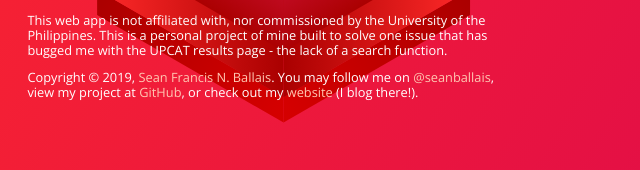
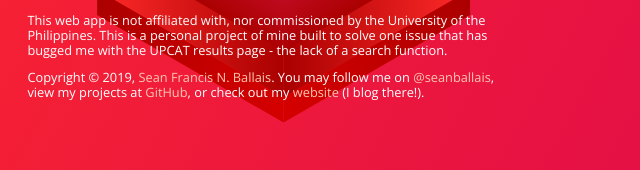
Before and after one commit to seanballais/upcat-results, a plain HTML site: page index.html in a window 1280 px wide. Shown: the part 627-797 px from the top of the page, 0-640 px from the left. Drawn offline with nearby package versions, Linux system fonts and the light colour scheme.

```diff
--- a/index.html
+++ b/index.html
@@ -27,7 +27,7 @@
       <footer class="block">
         <p>This web app is <bold>not</bold> affiliated with, nor commissioned by the University of the Philippines. This is a personal project of mine built to solve one issue that has bugged me with the UPCAT results page - the lack of a search function.</p>
 
-        <p>Copyright &copy; <script type="text/javascript">document.write(new Date().getFullYear());</script><noscript>2019</noscript>, <a href="https://seanballais.github.io/">Sean Francis N. Ballais</a>. You may follow me on <a href="https://twitter.com/seanballais/">@seanballais</a>, view my project at <a href="https://github.com/seanballais/">GitHub</a>, or check out my <a href="https://seanballais.github.io/">website</a> (I blog there!).</p>
+        <p>Copyright &copy; <script type="text/javascript">document.write(new Date().getFullYear());</script><noscript>2019</noscript>, <a href="https://seanballais.github.io/">Sean Francis N. Ballais</a>. You may follow me on <a href="https://twitter.com/seanballais/">@seanballais</a>, view my projects at <a href="https://github.com/seanballais/">GitHub</a>, or check out my <a href="https://seanballais.github.io/">website</a> (I blog there!).</p>
       </footer>
     </div>
   </body>
```
Also changed, not shown: 2 other files.
